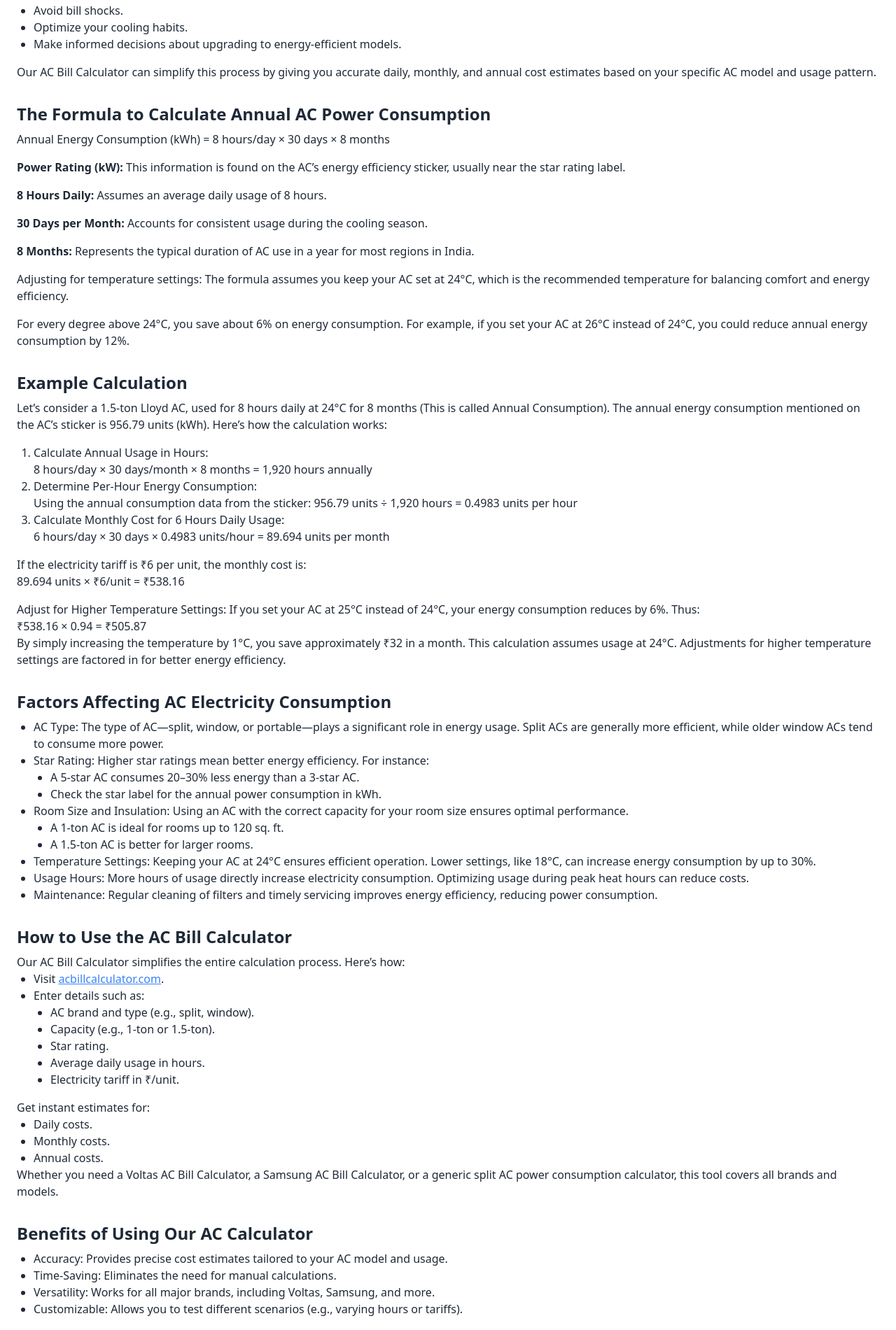
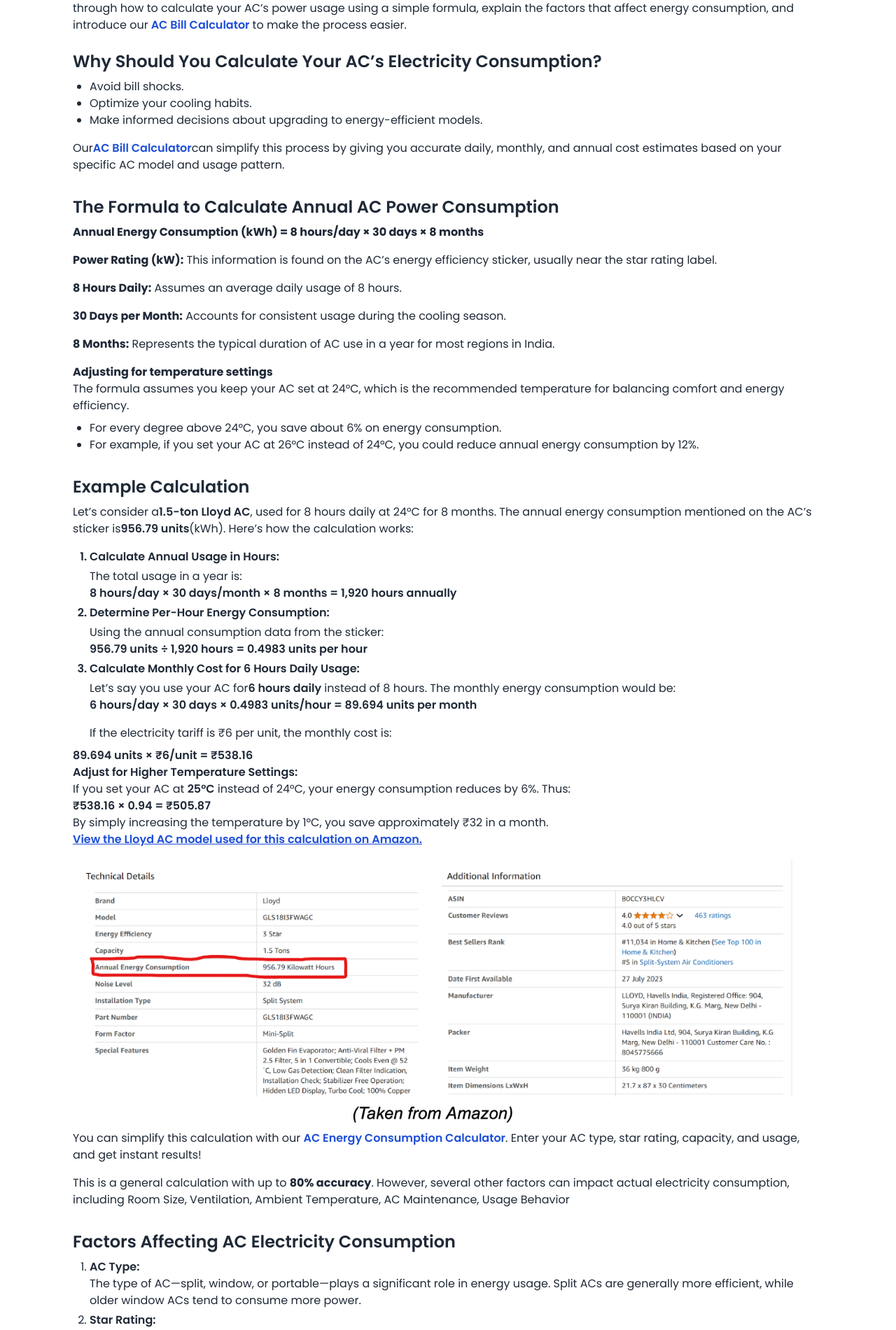
Before and after one commit to Jaga3249/acbill-calculatorV2, a React (Vite) app: page /blog/ac-electricity-bill-calculator in a window 1280 px wide. Shown: the part 209-2110 px from the top of the page at 70% size. Built offline with nearby package versions, Linux system fonts and the light colour scheme.

Commit message:
mobile response error solve

```diff
--- a/src/components/ac-recomendation.tsx
+++ b/src/components/ac-recomendation.tsx
@@ -15,11 +15,11 @@
       {/* Top section */}
       <div className="flex md:justify-between items-center mb-4">
         <div className="flex items-center justify-between w-full">
-          <span className="text-primaryBlack sm:text-base text-sm font-medium">
+          <span className="text-primaryBlack sm:text-base  text-[10px] font-medium">
             Our Recommendation as per your need ✨
           </span>
           <span
-            className="text-primaryBlack sm:text-base text-sm font-medium cursor-pointer hover:underline hover:text-primaryBlue transition-colors"
+            className="text-primaryBlack md:text-base sm:text-sm text-[10px] font-medium cursor-pointer hover:underline hover:text-primaryBlue transition-colors"
             onClick={handleSeeAllClick}
           >
             {showAll ? "Show less" : "See all"} {/* Toggle text */}
--- a/src/pages/blog/blog-1.tsx
+++ b/src/pages/blog/blog-1.tsx
@@ -1,19 +1,30 @@
+import Layout from "@/layout/layout";
 import React from "react";
+import blog1 from "@/assets/blog-1.png";
 
 const AcBillCalculatorPage: React.FC = () => {
   return (
+    <Layout>
       <div className="container mx-auto p-6 text-gray-800">
         <h1 className="text-3xl font-bold mb-4">
-        How to Calculate Your Air Conditioner’s Annual Electricity Bill in India
+          How to Calculate Your Air Conditioner’s Annual Electricity Bill in
+          India
         </h1>
         <p className="mb-6">
           Air conditioners are essential for beating the heat in India, but they
           can contribute significantly to your electricity bill. With energy
-        prices rising, understanding your AC's annual electricity consumption is
-        key to managing costs effectively. In this guide, we’ll walk you through
-        how to calculate your AC’s power usage using a simple formula, explain
-        the factors that affect energy consumption, and introduce our AC Bill
-        Calculator to make the process easier.
+          prices rising, understanding your AC's annual electricity consumption
+          is key to managing costs effectively. In this guide, we’ll walk you
+          through how to calculate your AC’s power usage using a simple formula,
+          explain the factors that affect energy consumption, and introduce our
+          <a
+            href="https://acbillcalculator.com"
+            target="_blank"
+            className="text-blue-700 mx-1 font-semibold"
+          >
+            AC Bill Calculator
+          </a>
+          to make the process easier.
         </p>
 
         <section className="mb-8">
@@ -24,13 +35,22 @@
             <li>Avoid bill shocks.</li>
             <li>Optimize your cooling habits.</li>
             <li>
-            Make informed decisions about upgrading to energy-efficient models.
+              Make informed decisions about upgrading to energy-efficient
+              models.
             </li>
           </ul>
           <p>
-          Our AC Bill Calculator can simplify this process by giving you
-          accurate daily, monthly, and annual cost estimates based on your
-          specific AC model and usage pattern.
+            Our
+            <a
+              href="https://acbillcalculator.com"
+              target="_blank"
+              className="text-blue-700 font-semibold"
+            >
+              AC Bill Calculator
+            </a>
+            can simplify this process by giving you accurate daily, monthly, and
+            annual cost estimates based on your specific AC model and usage
+            pattern.
           </p>
         </section>
 
@@ -38,7 +58,7 @@
           <h2 className="text-2xl font-semibold mb-2">
             The Formula to Calculate Annual AC Power Consumption
           </h2>
-        <p className="mb-4">
+          <p className="mb-4 font-bold">
             Annual Energy Consumption (kWh) = 8 hours/day × 30 days × 8 months
           </p>
           <p className="mb-4">
@@ -57,59 +77,103 @@
             <strong>8 Months:</strong> Represents the typical duration of AC use
             in a year for most regions in India.
           </p>
-        <p className="mb-4">
-          Adjusting for temperature settings: The formula assumes you keep your
-          AC set at 24°C, which is the recommended temperature for balancing
-          comfort and energy efficiency.
+          <h1 className="font-bold">Adjusting for temperature settings</h1>
+          <p className="mb-2">
+            The formula assumes you keep your AC set at 24°C, which is the
+            recommended temperature for balancing comfort and energy efficiency.
           </p>
-        <p>
-          For every degree above 24°C, you save about 6% on energy consumption.
+          <ul className="list-disc pl-6">
+            <li>
+              For every degree above 24°C, you save about 6% on energy
+              consumption.
+            </li>
+            <li>
               For example, if you set your AC at 26°C instead of 24°C, you could
               reduce annual energy consumption by 12%.
-        </p>
+            </li>
+          </ul>
         </section>
 
         <section className="mb-8">
           <h2 className="text-2xl font-semibold mb-2">Example Calculation</h2>
           <p className="mb-4">
-          Let’s consider a 1.5-ton Lloyd AC, used for 8 hours daily at 24°C for
-          8 months (This is called Annual Consumption). The annual energy
-          consumption mentioned on the AC’s sticker is 956.79 units (kWh).
-          Here’s how the calculation works:
+            Let’s consider a
+            <span className="font-semibold">1.5-ton Lloyd AC</span>, used for 8
+            hours daily at 24°C for 8 months. The annual energy consumption
+            mentioned on the AC’s sticker is
+            <span className="font-semibold">956.79 units</span>
+            (kWh). Here’s how the calculation works:
           </p>
-        <ol className="list-decimal pl-6 mb-4">
-          <li>
+          <ol className="list-decimal pl-6 mb-4 flex flex-col gap-1">
+            <li className="font-semibold">
               Calculate Annual Usage in Hours:
-            <p>8 hours/day × 30 days/month × 8 months = 1,920 hours annually</p>
-          </li>
-          <li>
-            Determine Per-Hour Energy Consumption:
+              <p className="font-normal mt-1">The total usage in a year is:</p>
               <p>
-              Using the annual consumption data from the sticker: 956.79 units ÷
-              1,920 hours = 0.4983 units per hour
+                8 hours/day × 30 days/month × 8 months = 1,920 hours annually
               </p>
             </li>
-          <li>
+            <li className="font-semibold">
+              Determine Per-Hour Energy Consumption:
+              <p className="font-normal mt-1">
+                Using the annual consumption data from the sticker:
+              </p>
+              <p>956.79 units ÷ 1,920 hours = 0.4983 units per hour</p>
+            </li>
+            <li className="font-semibold">
               Calculate Monthly Cost for 6 Hours Daily Usage:
+              <p className="font-normal mt-1">
+                Let’s say you use your AC for
+                <span className="font-semibold">6 hours daily</span> instead of
+                8 hours. The monthly energy consumption would be:
+              </p>
               <p>
-              6 hours/day × 30 days × 0.4983 units/hour = 89.694 units per month
+                6 hours/day × 30 days × 0.4983 units/hour = 89.694 units per
+                month
               </p>
             </li>
           </ol>
-        <p className="mb-4">
+          <p className="mb-2 pl-6">
             If the electricity tariff is ₹6 per unit, the monthly cost is:
-          <p>89.694 units × ₹6/unit = ₹538.16</p>
+          </p>
+          <p className="font-semibold">89.694 units × ₹6/unit = ₹538.16</p>
+          <p className="font-semibold">
+            Adjust for Higher Temperature Settings:
           </p>
           <p>
-          Adjust for Higher Temperature Settings: If you set your AC at 25°C
+            If you set your AC at <span className="font-semibold">25°C</span>{" "}
             instead of 24°C, your energy consumption reduces by 6%. Thus:
           </p>
-        <p>₹538.16 × 0.94 = ₹505.87</p>
+          <p className="font-semibold">₹538.16 × 0.94 = ₹505.87</p>
           <p>
             By simply increasing the temperature by 1°C, you save approximately
-          ₹32 in a month. This calculation assumes usage at 24°C. Adjustments
-          for higher temperature settings are factored in for better energy
-          efficiency.
+            ₹32 in a month.
+          </p>
+          <a
+            href="https://amzn.in/d/7rBwNWS"
+            target="_blank"
+            className="text-blue-700 font-semibold underline"
+          >
+            View the Lloyd AC model used for this calculation on Amazon.
+          </a>
+          <img src={blog1} alt="bgog1" />
+          <p>
+            You can simplify this calculation with our{" "}
+            <a
+              href="https://acbillcalculator.com"
+              target="_blank"
+              className="text-blue-700 font-semibold"
+            >
+              AC Energy Consumption Calculator
+            </a>
+            . Enter your AC type, star rating, capacity, and usage, and get
+            instant results!
+          </p>
+          <p className="mt-4">
+            This is a general calculation with up to{" "}
+            <span className="font-bold">80% accuracy</span>. However, several
+            other factors can impact actual electricity consumption, including
+            Room Size, Ventilation, Ambient Temperature, AC Maintenance, Usage
+            Behavior
           </p>
         </section>
 
@@ -117,50 +181,62 @@
           <h2 className="text-2xl font-semibold mb-2">
             Factors Affecting AC Electricity Consumption
           </h2>
-        <ul className="list-disc pl-6 mb-4">
+          <ul className="list-decimal pl-6 flex flex-col gap-1">
             <li>
-            AC Type: The type of AC—split, window, or portable—plays a
-            significant role in energy usage. Split ACs are generally more
-            efficient, while older window ACs tend to consume more power.
+              <p className="font-semibold">AC Type:</p>
+              The type of AC—split, window, or portable—plays a significant role
+              in energy usage. Split ACs are generally more efficient, while
+              older window ACs tend to consume more power.
             </li>
             <li>
-            Star Rating: Higher star ratings mean better energy efficiency. For
-            instance:
+              <p className="font-semibold">Star Rating:</p>
+              Higher star ratings mean better energy efficiency. For instance:
               <ul className="list-disc pl-6">
-              <li>A 5-star AC consumes 20–30% less energy than a 3-star AC.</li>
+                <li>
+                  A 5-star AC consumes 20–30% less energy than a 3-star AC.
+                </li>
                 <li>
                   Check the star label for the annual power consumption in kWh.
                 </li>
               </ul>
             </li>
             <li>
-            Room Size and Insulation: Using an AC with the correct capacity for
-            your room size ensures optimal performance.
+              <p className="font-semibold">Room Size and Insulation: </p>
+              Using an AC with the correct capacity for your room size ensures
+              optimal performance.
               <ul className="list-disc pl-6">
                 <li>A 1-ton AC is ideal for rooms up to 120 sq. ft.</li>
                 <li>A 1.5-ton AC is better for larger rooms.</li>
               </ul>
             </li>
             <li>
-            Temperature Settings: Keeping your AC at 24°C ensures efficient
-            operation. Lower settings, like 18°C, can increase energy
-            consumption by up to 30%.
+              <p className="font-semibold">Temperature Settings:</p>
+              Keeping your AC at 24°C ensures efficient operation. Lower
+              settings, like 18°C, can increase energy consumption by up to 30%.
             </li>
             <li>
-            Usage Hours: More hours of usage directly increase electricity
-            consumption. Optimizing usage during peak heat hours can reduce
-            costs.
+              <p className="font-bold"> Usage Hours:</p>
+              More hours of usage directly increase electricity consumption.
+              Optimizing usage during peak heat hours can reduce costs.
             </li>
             <li>
-            Maintenance: Regular cleaning of filters and timely servicing
-            improves energy efficiency, reducing power consumption.
+              <p className="font-semibold"> Maintenance: </p>
+              Regular cleaning of filters and timely servicing improves energy
+              efficiency, reducing power consumption.
             </li>
           </ul>
         </section>
 
         <section className="mb-8">
           <h2 className="text-2xl font-semibold mb-2">
-          How to Use the AC Bill Calculator
+            How to Use the{" "}
+            <a
+              href="https://acbillcalculator.com"
+              target="_blank"
+              className="text-blue-700 font-semibold"
+            >
+              AC Bill Calculator
+            </a>
           </h2>
           <p>
             Our AC Bill Calculator simplifies the entire calculation process.
@@ -168,7 +244,7 @@
           </p>
           <ul className="list-disc pl-6 mb-4">
             <li>
-            Visit{" "}
+              Visit
               <a
                 href="https://acbillcalculator.com"
                 className="text-blue-500 underline"
@@ -207,17 +283,17 @@
           </h2>
           <ul className="list-disc pl-6 mb-4">
             <li>
-            Accuracy: Provides precise cost estimates tailored to your AC model
-            and usage.
+              Accuracy: Provides precise cost estimates tailored to your AC
+              model and usage.
             </li>
             <li>Time-Saving: Eliminates the need for manual calculations.</li>
             <li>
-            Versatility: Works for all major brands, including Voltas, Samsung,
-            and more.
+              Versatility: Works for all major brands, including Voltas,
+              Samsung, and more.
             </li>
             <li>
-            Customizable: Allows you to test different scenarios (e.g., varying
-            hours or tariffs).
+              Customizable: Allows you to test different scenarios (e.g.,
+              varying hours or tariffs).
             </li>
           </ul>
         </section>
@@ -241,8 +317,8 @@
               timers. Use these features to avoid unnecessary usage.
             </li>
             <li>
-            Regular Maintenance: Clean filters and schedule annual servicing to
-            ensure peak efficiency.
+              Regular Maintenance: Clean filters and schedule annual servicing
+              to ensure peak efficiency.
             </li>
             <li>
               Seal Your Room: Ensure your room is well-insulated to prevent air
@@ -258,10 +334,10 @@
         <footer className="mt-6">
           <p className="text-sm text-gray-600">
             Calculating your AC’s electricity consumption is the first step
-          towards managing energy costs effectively. By using a simple formula,
-          adjusting your habits, and leveraging tools like the AC Bill
-          Calculator, you can optimize your AC usage and save on electricity
-          bills.
+            towards managing energy costs effectively. By using a simple
+            formula, adjusting your habits, and leveraging tools like the AC
+            Bill Calculator, you can optimize your AC usage and save on
+            electricity bills.
           </p>
           <p className="text-sm text-gray-600">
             Take control of your energy expenses today! Visit AC Bill Calculator
@@ -270,6 +346,7 @@
           </p>
         </footer>
       </div>
+    </Layout>
   );
 };
 
```
Also changed, not shown: src/assets/blog-1.png (added). Lines whose indentation alone changed are shown as unchanged.
